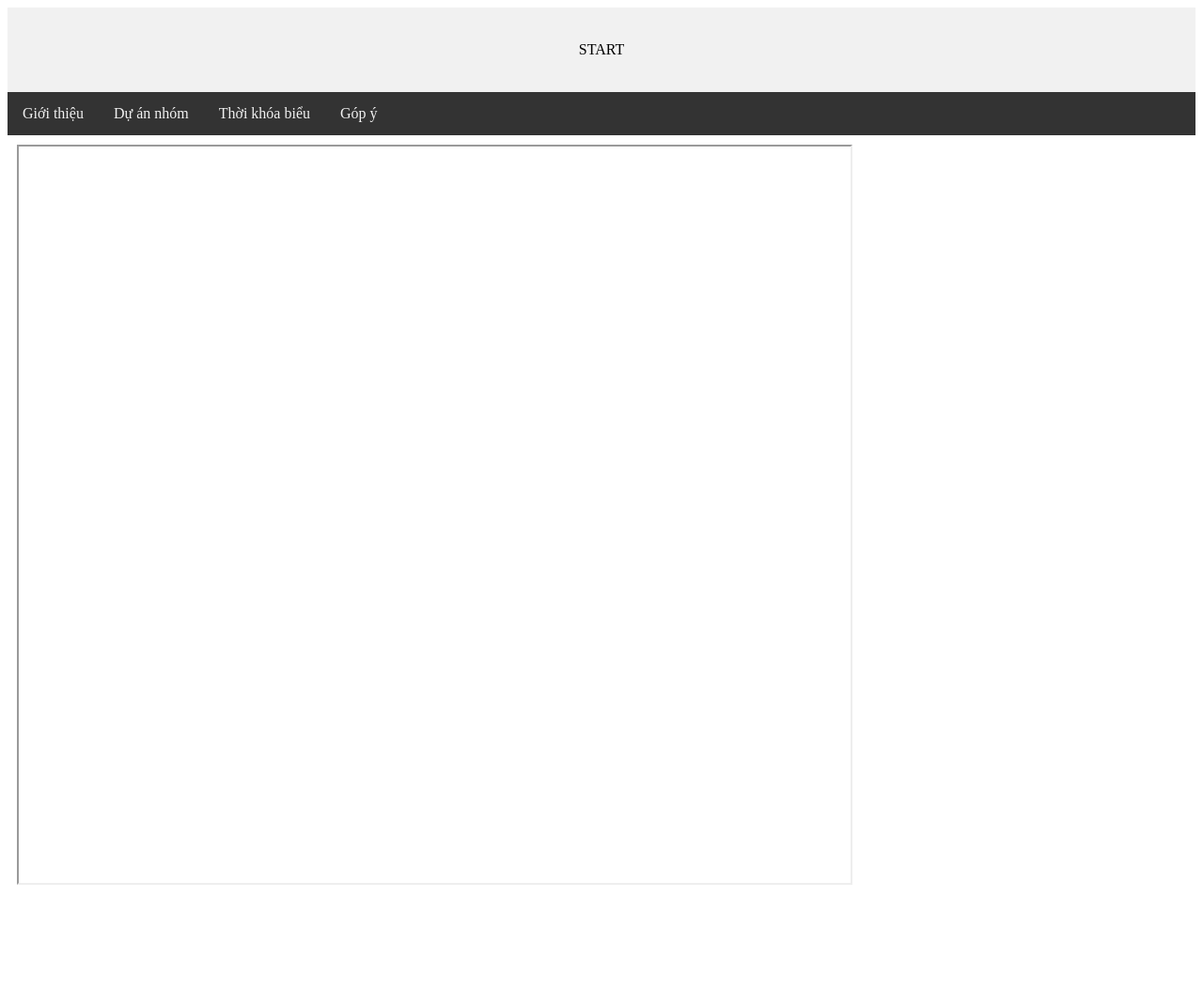
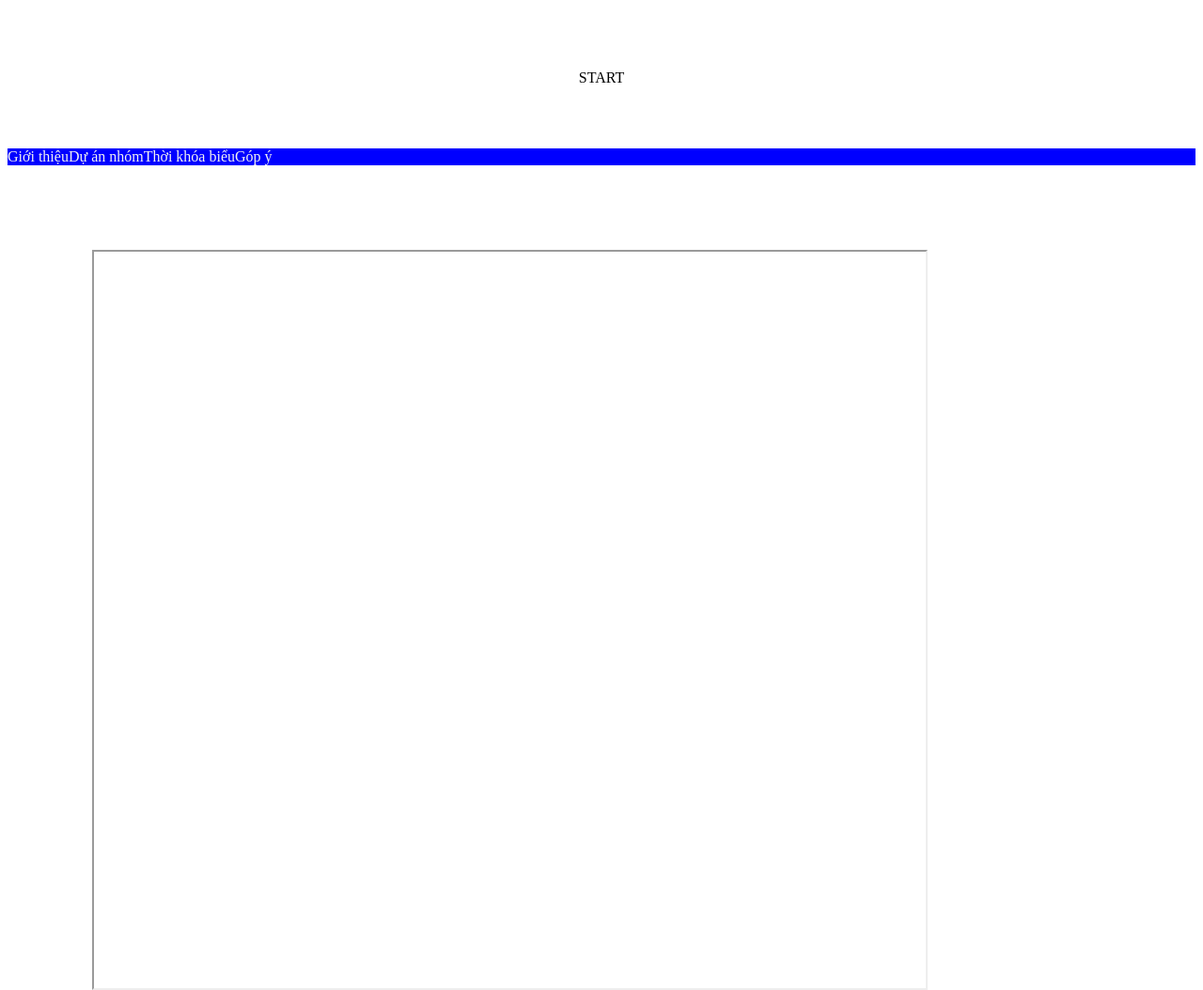
Before and after one commit to khanhtrip/TDH, a plain HTML site: page index.html in a window 1280 px wide. Shown: the whole page at 94% size. Before the commit the page ends 952 px from the top, so only its background shows below. Drawn offline with Linux system fonts and the light colour scheme.

Commit message:
Update style3.css

```diff
--- a/style3.css
+++ b/style3.css
@@ -3,14 +3,14 @@
   height: 100%;
 }
 .header {
-  background-color: #F1F1F1;
+  background-color: #11;
   text-align: center;
-  padding: 20px;
+  padding: 50px;
 }
 /* The navbar container */
 .topnav {
   overflow: hidden;
-  background-color: #333;
+  background-color: blue;
 }
 
 /* Navbar links */
@@ -19,7 +19,7 @@
   display: block;
   color: #f2f2f2;
   text-align: center;
-  padding: 14px 16px;
+  padding: 30px 25x;
   text-decoration: none;
 }
 
@@ -36,10 +36,10 @@
 .content
 {
   float: left;
-  padding: 10px;
+  padding: 90px;
 }
 .content.left {
-  width: 30%;
+  width: 10%;
 }
 
 .content.right {
```
